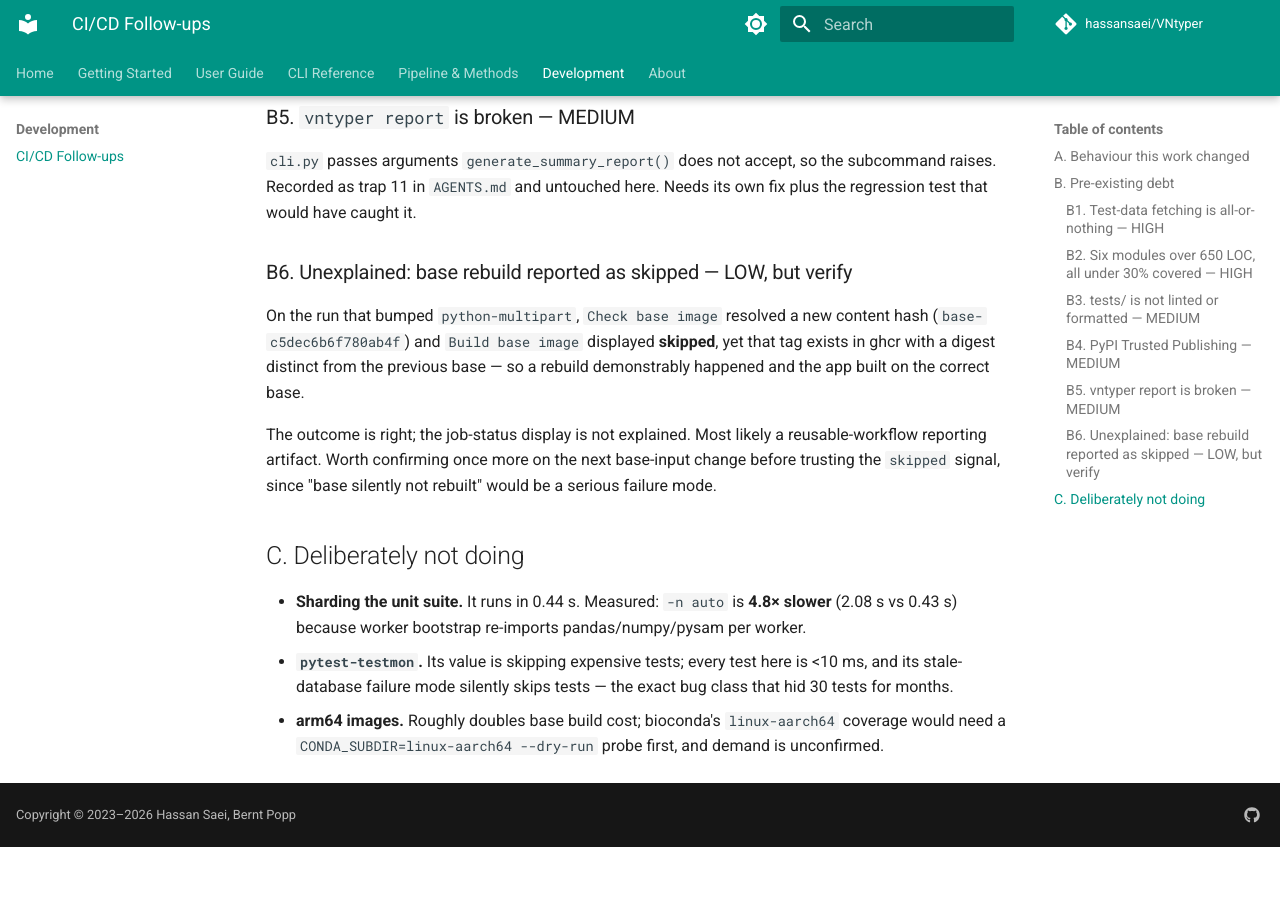
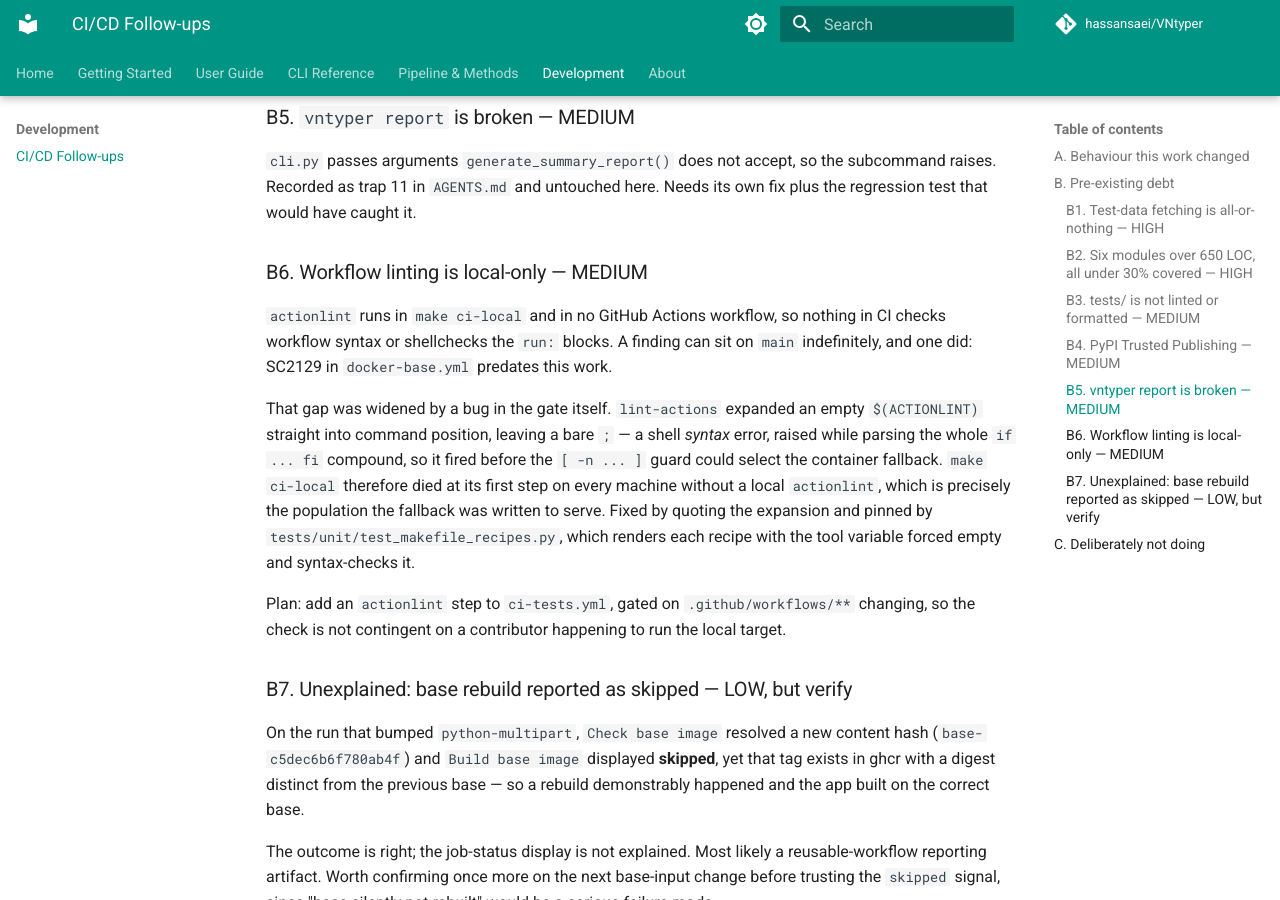
Before and after one commit to hassansaei/VNtyper, an MkDocs documentation site: the page built from docs/development/ci-followups.md, in a window 1280 px wide and 900 px high, scrolled down 2854 px. Built offline with MkDocs 1.6.1 and Material for MkDocs 9.7.7, drawn with Linux system fonts in a browser that asks for light colours; comment, search, counter and statistics services are not loaded; before the commit the page ends 3701 px from its top, so only the background shows below that.

Commit message:
fix(ci): group the base summary redirects actionlint flagged
With lint-actions working, actionlint reports SC2129 on docker-base.yml's
Summary step: four individual `>> "$GITHUB_STEP_SUMMARY"` redirects where one
grouped redirect does the same job. Pre-existing - it predates this branch, and
this PR does not otherwise touch docker-base.yml - and invisible until the gate
could run.

Output is byte-identical. The file is not part of the base image content hash
(hashFiles() covers conda/**, the base Dockerfile, requirements-web.txt, the
install_references pair, dependencies/advntr/**, reference/** and .dockerignore),
so the tag does not move. Editing it does match docker-base.yml's own push path
filter, so the workflow runs once on merge, resolves the unchanged hash, and
skips the build.

Also records the underlying gap as B6 in the CI follow-ups: actionlint runs only
in `make ci-local` and in no workflow, so a finding can sit on main indefinitely
- as this one did. The fix is an actionlint job gated on .github/workflows/**.

Co-Authored-By: Claude Opus 5 (1M context) <noreply@anthropic.com>
Claude-Session: https://claude.ai/code/session_01NW3Z5Gx2MBSzGzp38QMFKa

```diff
--- a/docs/development/ci-followups.md
+++ b/docs/development/ci-followups.md
@@ -95,7 +95,25 @@ order, or the next release fails:
 raises. Recorded as trap 11 in `AGENTS.md` and untouched here. Needs its own fix plus the
 regression test that would have caught it.
 
-### B6. Unexplained: base rebuild reported as skipped — LOW, but verify
+### B6. Workflow linting is local-only — MEDIUM
+
+`actionlint` runs in `make ci-local` and in no GitHub Actions workflow, so nothing in CI
+checks workflow syntax or shellchecks the `run:` blocks. A finding can sit on `main`
+indefinitely, and one did: SC2129 in `docker-base.yml` predates this work.
+
+That gap was widened by a bug in the gate itself. `lint-actions` expanded an empty
+`$(ACTIONLINT)` straight into command position, leaving a bare `;` — a shell *syntax*
+error, raised while parsing the whole `if ... fi` compound, so it fired before the
+`[ -n ... ]` guard could select the container fallback. `make ci-local` therefore died at
+its first step on every machine without a local `actionlint`, which is precisely the
+population the fallback was written to serve. Fixed by quoting the expansion and pinned by
+`tests/unit/test_makefile_recipes.py`, which renders each recipe with the tool variable
+forced empty and syntax-checks it.
+
+Plan: add an `actionlint` step to `ci-tests.yml`, gated on `.github/workflows/**` changing,
+so the check is not contingent on a contributor happening to run the local target.
+
+### B7. Unexplained: base rebuild reported as skipped — LOW, but verify
 
 On the run that bumped `python-multipart`, `Check base image` resolved a new content hash
 (`base-c5dec6b6f780ab4f`) and `Build base image` displayed **skipped**, yet that tag
```
Also changed, not shown: 1 other file.
